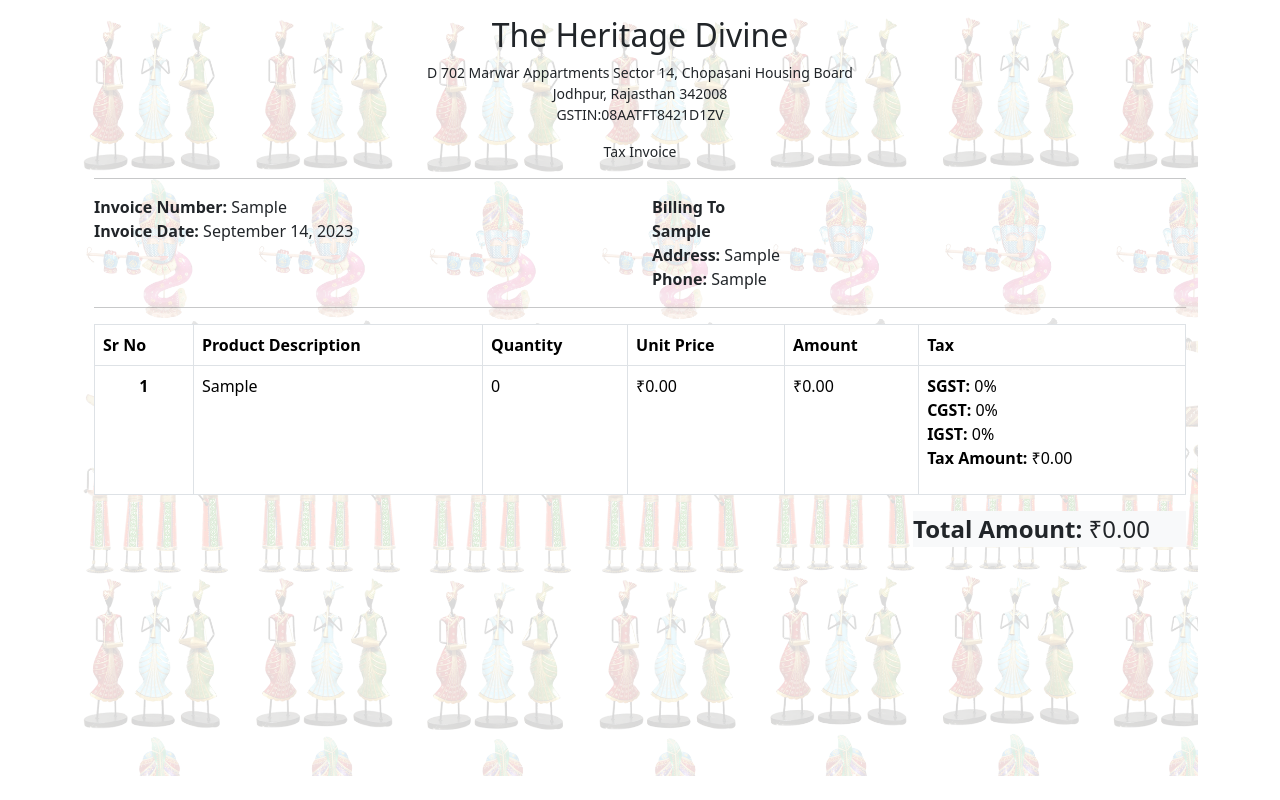
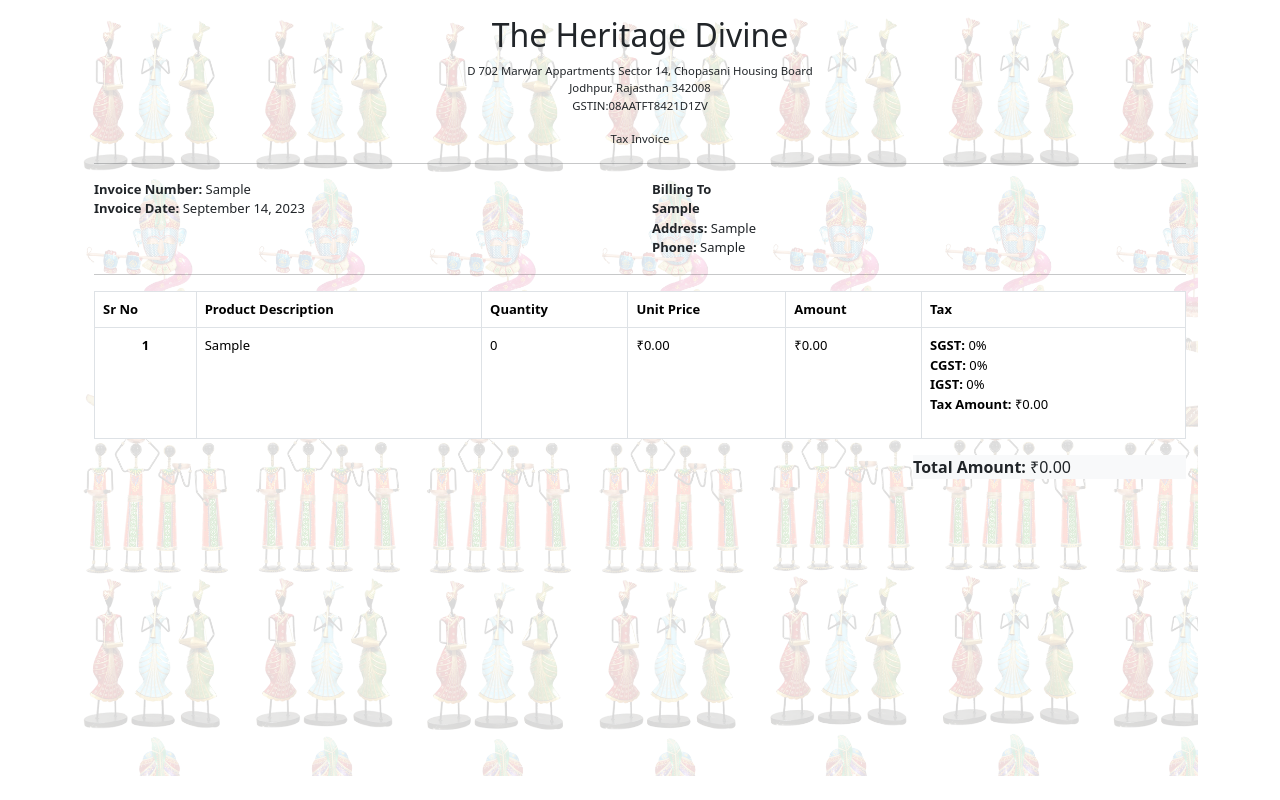
Before and after one commit to lavinamall/Invoice, a React (Create React App) app: page / in a window 1280 px wide. Both pictures are taken after typing "Sample", "Sample", "Sample", "Sample", "Sample" into the empty fields and a click on the button "Submit". Built offline with nearby package versions, Linux system fonts and the light colour scheme; the HTML template or start-up script is replaced by a standard one.

Commit message:
disable right click

```diff
--- a/package.json
+++ b/package.json
@@ -1,12 +1,14 @@
 {
   "name": "invoice",
   "version": "0.1.0",
+  "homepage": "https://lavinamall.github.io/Invoice/",
   "private": true,
   "dependencies": {
     "@testing-library/jest-dom": "^5.17.0",
     "@testing-library/react": "^13.4.0",
     "@testing-library/user-event": "^13.5.0",
     "bootstrap": "^5.3.1",
+    "gh-pages": "^6.0.0",
     "react": "^18.2.0",
     "react-bootstrap": "^2.8.0",
     "react-dom": "^18.2.0",
@@ -14,6 +16,8 @@
     "web-vitals": "^2.1.4"
   },
   "scripts": {
+    "predeploy": "npm run build",
+    "deploy": "gh-pages -d build",
     "start": "react-scripts start",
     "build": "react-scripts build",
     "test": "react-scripts test",
--- a/src/components/InvoiceDetails.css
+++ b/src/components/InvoiceDetails.css
@@ -4,5 +4,5 @@
     background-image: url('./background.png');
     background-size: contain;
     background-repeat: repeat;
-
+    font-size: small;
 }
--- a/src/components/InvoiceDetails.js
+++ b/src/components/InvoiceDetails.js
@@ -3,6 +3,10 @@
 import './InvoiceDetails.css'; // Import your custom CSS file
 
 function InvoiceDetails({ invoiceData, companyDetails }) {
+
+    document.addEventListener("contextmenu", function (e) {
+        e.preventDefault(); // Prevent the default right-click context menu
+    });
 
     function formatCurrency(amount) {
         const formatter = new Intl.NumberFormat('en-IN', {
@@ -12,7 +16,6 @@
         });
         return formatter.format(amount);
     }
-
 
     return (
         <div className='container invoice-details my-3 mx-0'>
@@ -77,7 +80,7 @@
                     ))}
                 </tbody>
             </table>
-            <div className="mt-3 bg-light offset-md-9 fs-4">
+            <div className="mt-3 bg-light offset-md-9 fs-6 read-only">
                 <p><strong>Total Amount:</strong> {formatCurrency(invoiceData.TotalAmount)}</p>
             </div>
         </div>
```
Also changed, not shown: 1 other file (tests, documents, lock files or other folders).
